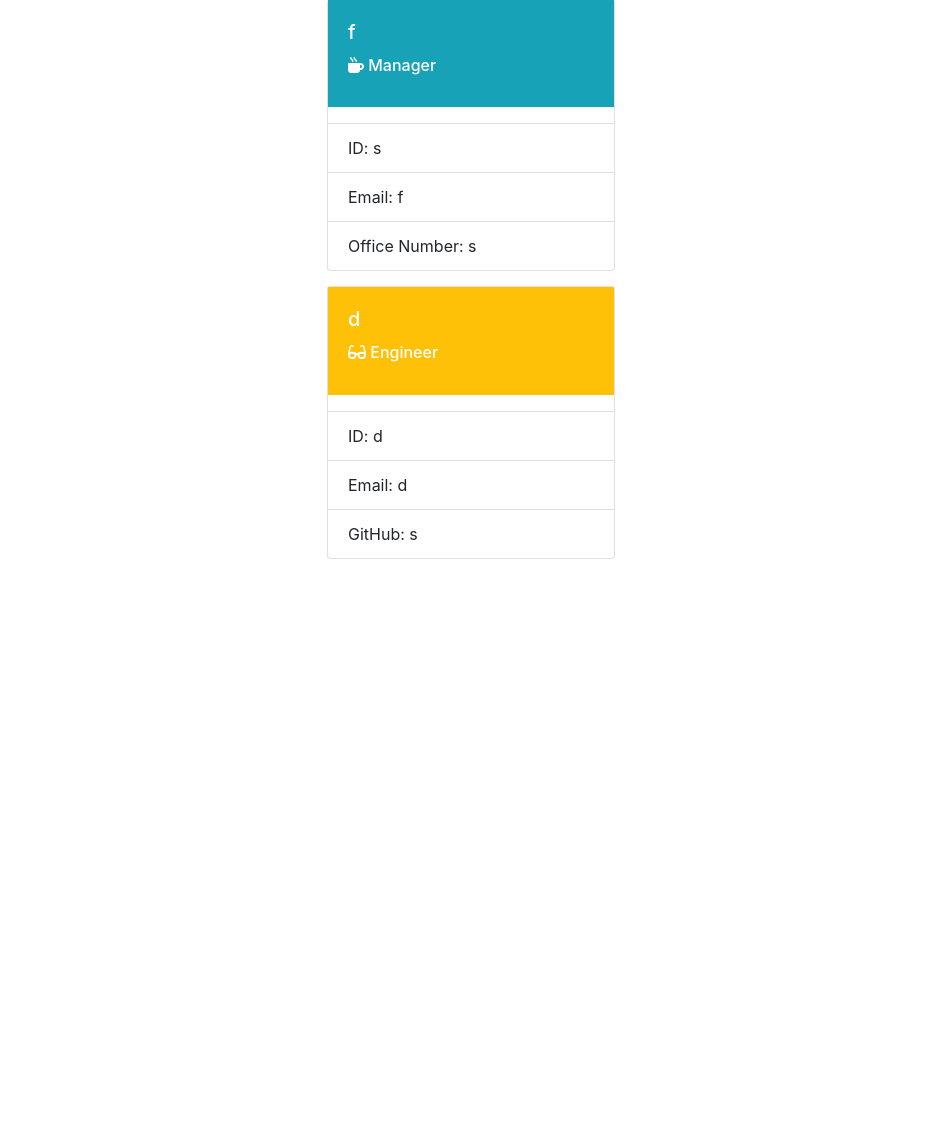
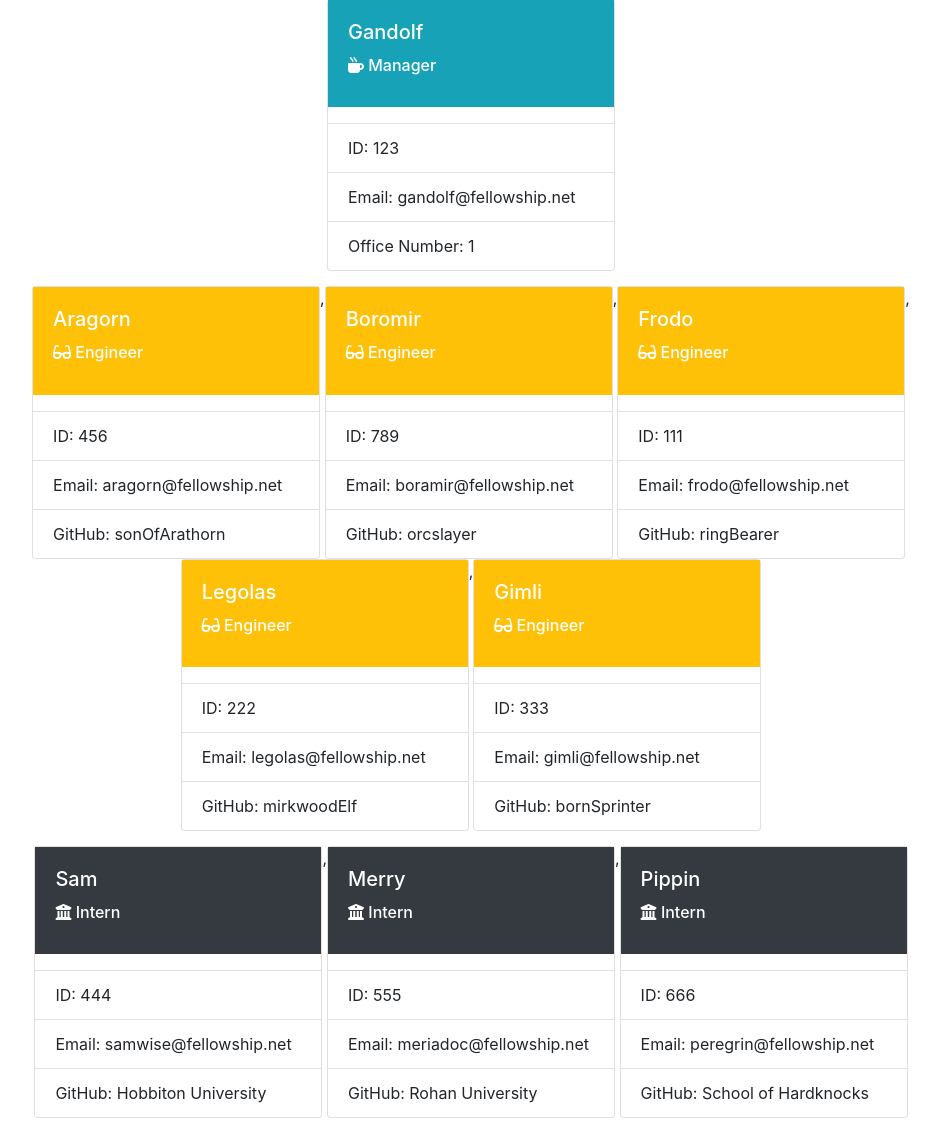
Before and after one commit to clauries/template-engine, a website: page output/index.html in a window 1280 px wide. Shown: the part 282-1415 px from the top of the page, without its empty margins (169-1109 px from the left). Before the commit the page ends 871 px from the top, so only its background shows below. Drawn offline with nearby package versions, Linux system fonts and the light colour scheme.

Commit message:
Ran app and created example index.html

```diff
--- a/output/index.html
+++ b/output/index.html
@@ -31,20 +31,20 @@
         <div class="jumbotron jumbotron-fluid text-white bg-info">
             <div class="container justify-content-center">
                 <h1 class="display-4 text-center">My Team</h1>
-                <p class="lead text-center">Team size: 2 members</p>
+                <p class="lead text-center">Team size: 9 members</p>
             </div>
         </div>
         <main class="justify-content-center">
             <div class="manager row justify-content-center">
                 <div class="card" style="width: 18rem;">
                     <div class="card-body text-white bg-info mb-3">
-                        <h5 class="card-title">f</h5>
+                        <h5 class="card-title">Gandolf</h5>
                         <h6 class="card-title"><i class="fas fa-mug-hot"></i> Manager</h6>
                     </div>
                     <ul class="list-group list-group-flush">
-                        <li class="list-group-item">ID: s</li>
-                        <li class="list-group-item">Email: f</li>
-                        <li class="list-group-item">Office Number: s</li>
+                        <li class="list-group-item">ID: 123</li>
+                        <li class="list-group-item">Email: gandolf@fellowship.net</li>
+                        <li class="list-group-item">Office Number: 1</li>
                     </ul>
                 </div>
             </div>
@@ -53,19 +53,103 @@
 
     <div class="card" style="width: 18rem;">
     <div class="card-body text-white bg-warning mb-3">
-        <h5 class="card-title">d</h5>
+        <h5 class="card-title">Aragorn</h5>
         <h6 class="card-title"><i class="fas fa-glasses"></i> Engineer</h6>
     </div>
     <ul class="list-group list-group-flush">
-        <li class="list-group-item">ID: d</li>
-        <li class="list-group-item">Email: d</li>
-        <li class="list-group-item">GitHub: s</li>
+        <li class="list-group-item">ID: 456</li>
+        <li class="list-group-item">Email: aragorn@fellowship.net</li>
+        <li class="list-group-item">GitHub: sonOfArathorn</li>
+    </ul>
+</div>
+,
+    <div class="card" style="width: 18rem;">
+    <div class="card-body text-white bg-warning mb-3">
+        <h5 class="card-title">Boromir</h5>
+        <h6 class="card-title"><i class="fas fa-glasses"></i> Engineer</h6>
+    </div>
+    <ul class="list-group list-group-flush">
+        <li class="list-group-item">ID: 789</li>
+        <li class="list-group-item">Email: boramir@fellowship.net</li>
+        <li class="list-group-item">GitHub: orcslayer</li>
+    </ul>
+</div>
+,
+    <div class="card" style="width: 18rem;">
+    <div class="card-body text-white bg-warning mb-3">
+        <h5 class="card-title">Frodo</h5>
+        <h6 class="card-title"><i class="fas fa-glasses"></i> Engineer</h6>
+    </div>
+    <ul class="list-group list-group-flush">
+        <li class="list-group-item">ID: 111</li>
+        <li class="list-group-item">Email: frodo@fellowship.net</li>
+        <li class="list-group-item">GitHub: ringBearer</li>
+    </ul>
+</div>
+,
+    <div class="card" style="width: 18rem;">
+    <div class="card-body text-white bg-warning mb-3">
+        <h5 class="card-title">Legolas</h5>
+        <h6 class="card-title"><i class="fas fa-glasses"></i> Engineer</h6>
+    </div>
+    <ul class="list-group list-group-flush">
+        <li class="list-group-item">ID: 222</li>
+        <li class="list-group-item">Email: legolas@fellowship.net</li>
+        <li class="list-group-item">GitHub: mirkwoodElf</li>
+    </ul>
+</div>
+,
+    <div class="card" style="width: 18rem;">
+    <div class="card-body text-white bg-warning mb-3">
+        <h5 class="card-title">Gimli</h5>
+        <h6 class="card-title"><i class="fas fa-glasses"></i> Engineer</h6>
+    </div>
+    <ul class="list-group list-group-flush">
+        <li class="list-group-item">ID: 333</li>
+        <li class="list-group-item">Email: gimli@fellowship.net</li>
+        <li class="list-group-item">GitHub: bornSprinter</li>
     </ul>
 </div>
 
             </div>
 <!--Write Intern cards here-->
             <div class="intern row justify-content-center">
+
+    <div class="card" style="width: 18rem;">
+    <div class="card-body text-white bg-dark mb-3">
+        <h5 class="card-title">Sam</h5>
+        <h6 class="card-title"><i class="fas fa-university"></i> Intern</h6>
+    </div>
+    <ul class="list-group list-group-flush">
+        <li class="list-group-item">ID: 444</li>
+        <li class="list-group-item">Email: samwise@fellowship.net</li>
+        <li class="list-group-item">GitHub: Hobbiton University</li>
+    </ul>
+</div>
+,
+    <div class="card" style="width: 18rem;">
+    <div class="card-body text-white bg-dark mb-3">
+        <h5 class="card-title">Merry</h5>
+        <h6 class="card-title"><i class="fas fa-university"></i> Intern</h6>
+    </div>
+    <ul class="list-group list-group-flush">
+        <li class="list-group-item">ID: 555</li>
+        <li class="list-group-item">Email: meriadoc@fellowship.net</li>
+        <li class="list-group-item">GitHub: Rohan University</li>
+    </ul>
+</div>
+,
+    <div class="card" style="width: 18rem;">
+    <div class="card-body text-white bg-dark mb-3">
+        <h5 class="card-title">Pippin</h5>
+        <h6 class="card-title"><i class="fas fa-university"></i> Intern</h6>
+    </div>
+    <ul class="list-group list-group-flush">
+        <li class="list-group-item">ID: 666</li>
+        <li class="list-group-item">Email: peregrin@fellowship.net</li>
+        <li class="list-group-item">GitHub: School of Hardknocks</li>
+    </ul>
+</div>
 
             </div>
         </main>
```
Also changed, not shown: README.md, assets/Screenshot (19).png (added).
